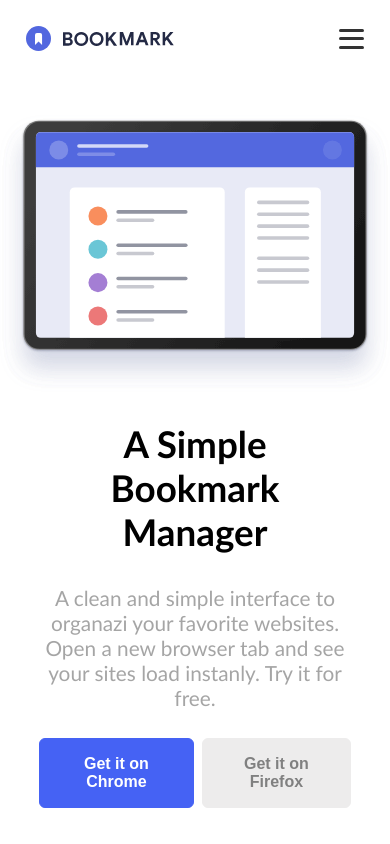
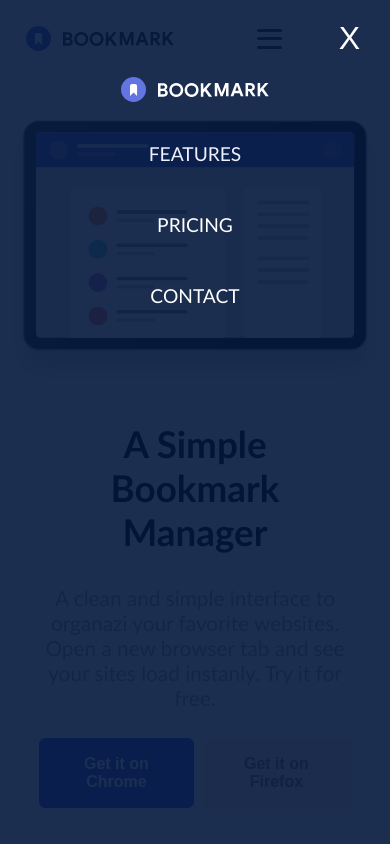
Before and after one commit to VictorGonPe/Angular-Bookmark, an Angular app: page / in a window 390 px wide. Both pictures are taken after a click on the button 351 px from the left and 38 px from the top of the page. Shown: the top 844 px of the page. Built offline with nearby package versions, Linux system fonts and the light colour scheme.

Commit message:
feat: add burger menu

```diff
--- a/src/app/components/header/header.component.html
+++ b/src/app/components/header/header.component.html
@@ -13,4 +13,6 @@
     [textButton]="'LOGIN'"
     [customClasses]="'secondary'"
   ></app-button>
+
+  <app-menu-mobile *ngIf="menuOpen" (close)="toggleMenu()" ></app-menu-mobile>
 </header>
--- a/src/app/components/header/header.component.ts
+++ b/src/app/components/header/header.component.ts
@@ -1,11 +1,13 @@
 import { Component } from '@angular/core';
+import { NgIf } from '@angular/common';
 import { MenuLogoComponent } from "../menu-logo/menu-logo.component";
 import { ButtonComponent } from "../button/button.component";
+import { MenuMobileComponent } from "../menu-mobile/menu-mobile.component";
 
 @Component({
   selector: 'app-header',
   standalone: true,
-  imports: [MenuLogoComponent, ButtonComponent],
+  imports: [MenuLogoComponent, ButtonComponent, MenuMobileComponent, NgIf],
   templateUrl: './header.component.html',
   styleUrls: ['./header.component.scss']
 })
--- /dev/null
+++ b/src/app/components/menu-mobile/menu-mobile.component.html
@@ -0,0 +1,4 @@
+<div class="menu-mobile">
+  <button class="burger" (click)="emitClose()">X</button>
+  <app-menu-logo></app-menu-logo>
+</div>
--- /dev/null
+++ b/src/app/components/menu-mobile/menu-mobile.component.scss
@@ -0,0 +1,24 @@
+.menu-mobile {
+    z-index: 100;
+    position: fixed;
+    top: 0;
+    left: 0;
+    width: 100vw;
+    height: 100vh;
+    background-color: rgb(4, 24, 60);
+    opacity: 90%;
+    color: white;
+    display: flex;
+    flex-direction: column;
+}
+
+
+.burger {
+    align-self: flex-end;
+    padding: 20px 30px;
+    background: none;
+    border: none;
+    color: white;
+    font-size: 2rem;
+    cursor: pointer;
+}
--- /dev/null
+++ b/src/app/components/menu-mobile/menu-mobile.component.ts
@@ -0,0 +1,17 @@
+import { Component, EventEmitter, Output } from '@angular/core';
+import { MenuLogoComponent } from "../menu-logo/menu-logo.component";
+
+@Component({
+  selector: 'app-menu-mobile',
+  standalone: true,
+  imports: [MenuLogoComponent],
+  templateUrl: './menu-mobile.component.html',
+  styleUrl: './menu-mobile.component.scss'
+})
+export class MenuMobileComponent {
+  @Output() close = new EventEmitter<void>();
+
+  emitClose() {
+    this.close.emit();
+  }
+}
```
Also changed, not shown: 1 other file (tests, documents, lock files or other folders).
